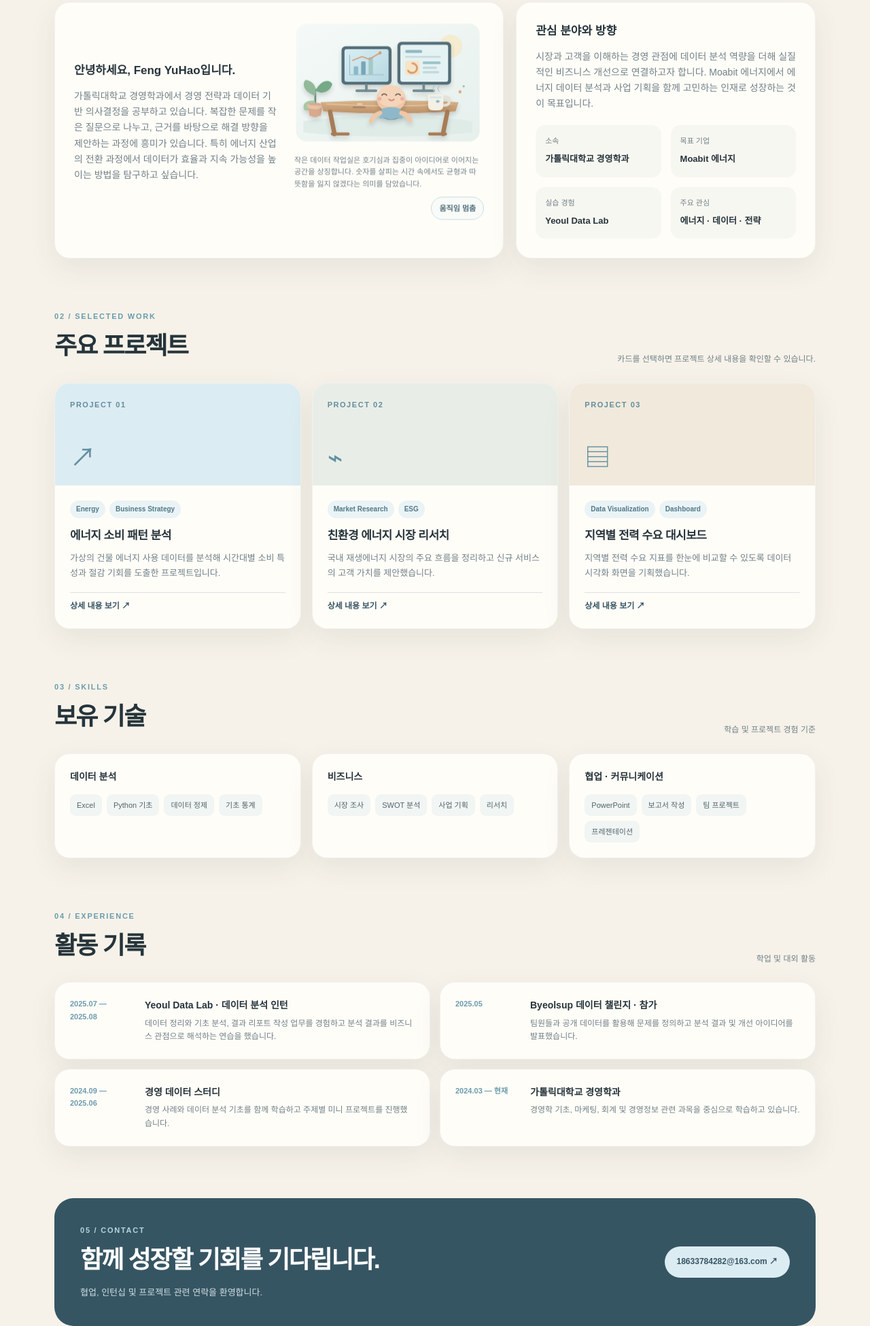
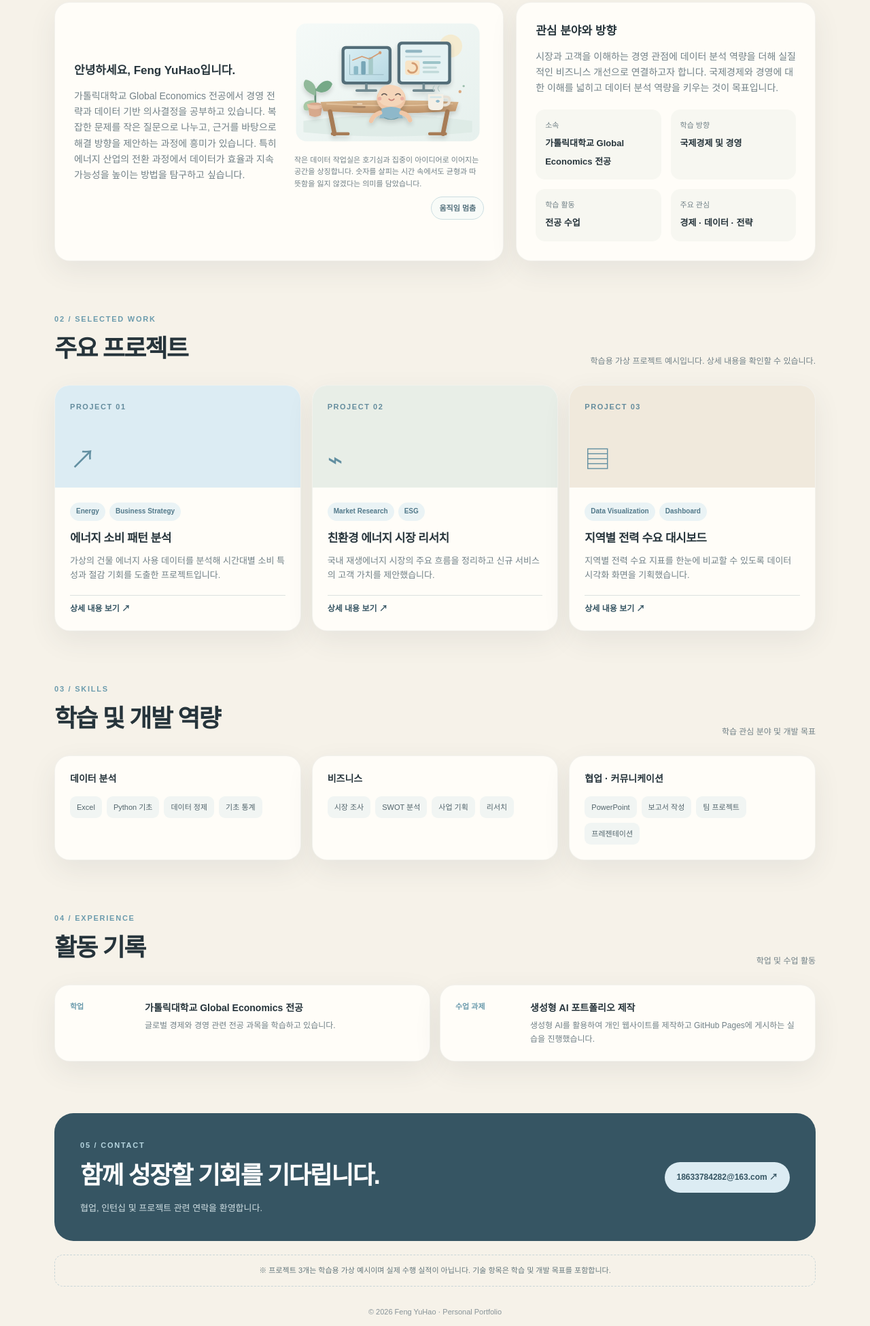
Before and after one commit to FENGYUHAO1021/student-portfolio-, a plain HTML site: page index.html in a window 1280 px wide. Shown: the part 785-2735 px from the top of the page at 68% size. Drawn offline with Linux system fonts and the light colour scheme.

Commit message:
Add files via upload

```diff
--- a/index.html
+++ b/index.html
@@ -1174,7 +1174,7 @@
 
       <div>
 
-        <div class="eyebrow">Business · Data · Energy</div>
+        <div class="eyebrow">Economics · Business · Data</div>
 
         <h1>Feng<br><span>YuHao.</span></h1>
 
@@ -1182,7 +1182,7 @@
 
           데이터를 통해 비즈니스의 가능성을 발견하고,
 
-          지속 가능한 에너지의 미래를 고민하는 경영학도입니다.
+          지속 가능한 에너지의 미래를 고민하는 Global Economics 전공 학생입니다.
 
           분석적인 시선과 협업을 바탕으로 문제를 명확하게 정의하고
 
@@ -1206,21 +1206,21 @@
 
         <div class="name">Feng YuHao</div>
 
-        <p>가톨릭대학교 경영학과 · 학생</p>
+        <p>가톨릭대학교 Global Economics 전공 · 학생</p>
 
         <div class="mini-line">
 
           <span>관심 분야</span>
 
-          <strong>Energy & Data</strong>
+          <strong>Economics & Data</strong>
 
         </div>
 
         <div class="mini-line">
 
-          <span>목표 기업</span>
-
-          <strong>Moabit 에너지</strong>
+          <span>학습 방향</span>
+
+          <strong>국제경제 및 경영</strong>
 
         </div>
 
@@ -1270,7 +1270,7 @@
 
               <p>
 
-                가톨릭대학교 경영학과에서 경영 전략과
+                가톨릭대학교 Global Economics 전공에서 경영 전략과
 
                 데이터 기반 의사결정을 공부하고 있습니다.
 
@@ -1760,9 +1760,7 @@
 
             실질적인 비즈니스 개선으로 연결하고자 합니다.
 
-            Moabit 에너지에서 에너지 데이터 분석과 사업 기획을 함께
-
-            고민하는 인재로 성장하는 것이 목표입니다.
+            국제경제와 경영에 대한 이해를 넓히고 데이터 분석 역량을 키우는 것이 목표입니다.
 
           </p>
 
@@ -1772,23 +1770,23 @@
 
               <small>소속</small>
 
-              <strong>가톨릭대학교 경영학과</strong>
+              <strong>가톨릭대학교 Global Economics 전공</strong>
 
             </div>
 
             <div class="fact">
 
-              <small>목표 기업</small>
-
-              <strong>Moabit 에너지</strong>
+              <small>학습 방향</small>
+
+              <strong>국제경제 및 경영</strong>
 
             </div>
 
             <div class="fact">
 
-              <small>실습 경험</small>
-
-              <strong>Yeoul Data Lab</strong>
+              <small>학습 활동</small>
+
+              <strong>전공 수업</strong>
 
             </div>
 
@@ -1796,7 +1794,7 @@
 
               <small>주요 관심</small>
 
-              <strong>에너지 · 데이터 · 전략</strong>
+              <strong>경제 · 데이터 · 전략</strong>
 
             </div>
 
@@ -1824,7 +1822,7 @@
 
         <div class="section-note">
 
-          카드를 선택하면 프로젝트 상세 내용을 확인할 수 있습니다.
+          학습용 가상 프로젝트 예시입니다. 상세 내용을 확인할 수 있습니다.
 
         </div>
 
@@ -1966,11 +1964,11 @@
 
           <div class="section-kicker">03 / SKILLS</div>
 
-          <h2>보유 기술</h2>
+          <h2>학습 및 개발 역량</h2>
 
         </div>
 
-        <div class="section-note">학습 및 프로젝트 경험 기준</div>
+        <div class="section-note">학습 관심 분야 및 개발 목표</div>
 
       </div>
 
@@ -2048,94 +2046,14 @@
 
         </div>
 
-        <div class="section-note">학업 및 대외 활동</div>
+        <div class="section-note">학업 및 수업 활동</div>
 
       </div>
 
       <div class="activities">
-
-        <article class="activity-card">
-
-          <div class="activity-date">2025.07 — 2025.08</div>
-
-          <div>
-
-            <h3>Yeoul Data Lab · 데이터 분석 인턴</h3>
-
-            <p>
-
-              데이터 정리와 기초 분석, 결과 리포트 작성 업무를 경험하고
-
-              분석 결과를 비즈니스 관점으로 해석하는 연습을 했습니다.
-
-            </p>
-
-          </div>
-
-        </article>
-
-        <article class="activity-card">
-
-          <div class="activity-date">2025.05</div>
-
-          <div>
-
-            <h3>Byeolsup 데이터 챌린지 · 참가</h3>
-
-            <p>
-
-              팀원들과 공개 데이터를 활용해 문제를 정의하고
-
-              분석 결과 및 개선 아이디어를 발표했습니다.
-
-            </p>
-
-          </div>
-
-        </article>
-
-        <article class="activity-card">
-
-          <div class="activity-date">2024.09 — 2025.06</div>
-
-          <div>
-
-            <h3>경영 데이터 스터디</h3>
-
-            <p>
-
-              경영 사례와 데이터 분석 기초를 함께 학습하고
-
-              주제별 미니 프로젝트를 진행했습니다.
-
-            </p>
-
-          </div>
-
-        </article>
-
-        <article class="activity-card">
-
-          <div class="activity-date">2024.03 — 현재</div>
-
-          <div>
-
-            <h3>가톨릭대학교 경영학과</h3>
-
-            <p>
-
-              경영학 기초, 마케팅, 회계 및 경영정보 관련 과목을
-
-              중심으로 학습하고 있습니다.
-
-            </p>
-
-          </div>
-
-        </article>
-
+        <article class="activity-card"><div class="activity-date">학업</div><div><h3>가톨릭대학교 Global Economics 전공</h3><p>글로벌 경제와 경영 관련 전공 과목을 학습하고 있습니다.</p></div></article>
+        <article class="activity-card"><div class="activity-date">수업 과제</div><div><h3>생성형 AI 포트폴리오 제작</h3><p>생성형 AI를 활용하여 개인 웹사이트를 제작하고 GitHub Pages에 게시하는 실습을 진행했습니다.</p></div></article>
       </div>
-
     </section>
 
     <!-- CONTACT -->
@@ -2166,66 +2084,58 @@
 
       </div>
 
-      <div class="fiction-note">
-
-        ※ 본 포트폴리오의 인물, 학력 외 활동 이력, 프로젝트,
-
-        수상·참여 경험 및 기관 관련 서술은 포트폴리오 예시를 위한
-
-        모두 허구의 설정이며 실제 사실이 아닙니다.
+      <div class="fiction-note">※ 프로젝트 3개는 학습용 가상 예시이며 실제 수행 실적이 아닙니다. 기술 항목은 학습 및 개발 목표를 포함합니다.</div>
+
+    </section>
+
+    <footer>
+
+      © 2026 Feng YuHao · Personal Portfolio
+
+    </footer>
+
+  </main>
+
+  <!-- PROJECT DETAIL MODAL -->
+
+  <div
+
+    class="modal"
+
+    id="projectModal"
+
+    role="dialog"
+
+    aria-modal="true"
+
+    aria-labelledby="modalTitle">
+
+    <div class="modal-box">
+
+      <div class="modal-head">
+
+        <div>
+
+          <div class="section-kicker">PROJECT DETAIL</div>
+
+          <h3 id="modalTitle">프로젝트 제목</h3>
+
+        </div>
+
+        <button
+
+          class="close-btn"
+
+          id="closeModal"
+
+          aria-label="상세 창 닫기">
+
+          ×
+
+        </button>
 
       </div>
 
-    </section>
-
-    <footer>
-
-      © 2026 Feng YuHao · Personal Portfolio · Fictional Profile
-
-    </footer>
-
-  </main>
-
-  <!-- PROJECT DETAIL MODAL -->
-
-  <div
-
-    class="modal"
-
-    id="projectModal"
-
-    role="dialog"
-
-    aria-modal="true"
-
-    aria-labelledby="modalTitle">
-
-    <div class="modal-box">
-
-      <div class="modal-head">
-
-        <div>
-
-          <div class="section-kicker">PROJECT DETAIL</div>
-
-          <h3 id="modalTitle">프로젝트 제목</h3>
-
-        </div>
-
-        <button
-
-          class="close-btn"
-
-          id="closeModal"
-
-          aria-label="상세 창 닫기">
-
-          ×
-
-        </button>
-
-      </div>
-
       <div class="modal-content" id="modalContent"></div>
 
     </div>
@@ -2246,7 +2156,9 @@
 
         title: "에너지 소비 패턴 분석",
 
-        content: `목표
+        content: `학습용 가상 프로젝트 예시 (실제 수행 실적 아님)
+
+목표
 
 가상의 상업용 건물 에너지 사용 데이터를 바탕으로 비효율적인 소비 시간대를 찾고 절감 방안을 제안했습니다.
 
@@ -2270,7 +2182,9 @@
 
         title: "친환경 에너지 시장 리서치",
 
-        content: `목표
+        content: `학습용 가상 프로젝트 예시 (실제 수행 실적 아님)
+
+목표
 
 재생에너지 관련 시장 흐름과 잠재 고객의 요구를 정리해 신규 서비스 기획의 기초 자료를 만들었습니다.
 
@@ -2296,7 +2210,9 @@
 
         title: "지역별 전력 수요 대시보드",
 
-        content: `목표
+        content: `학습용 가상 프로젝트 예시 (실제 수행 실적 아님)
+
+목표
 
 지역별 전력 수요 데이터를 직관적으로 비교할 수 있는 대시보드의 구조와 핵심 지표를 설계했습니다.
 
```
